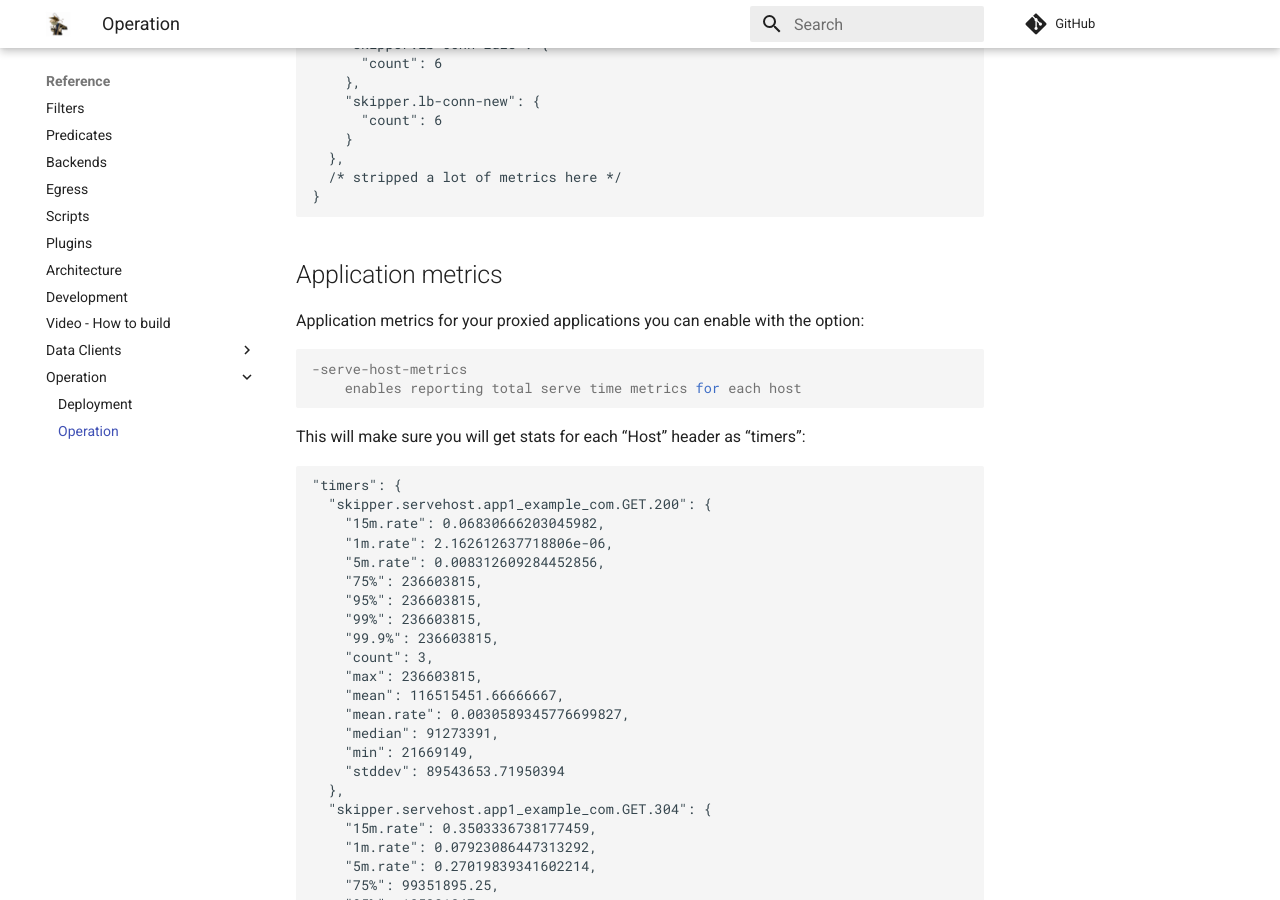
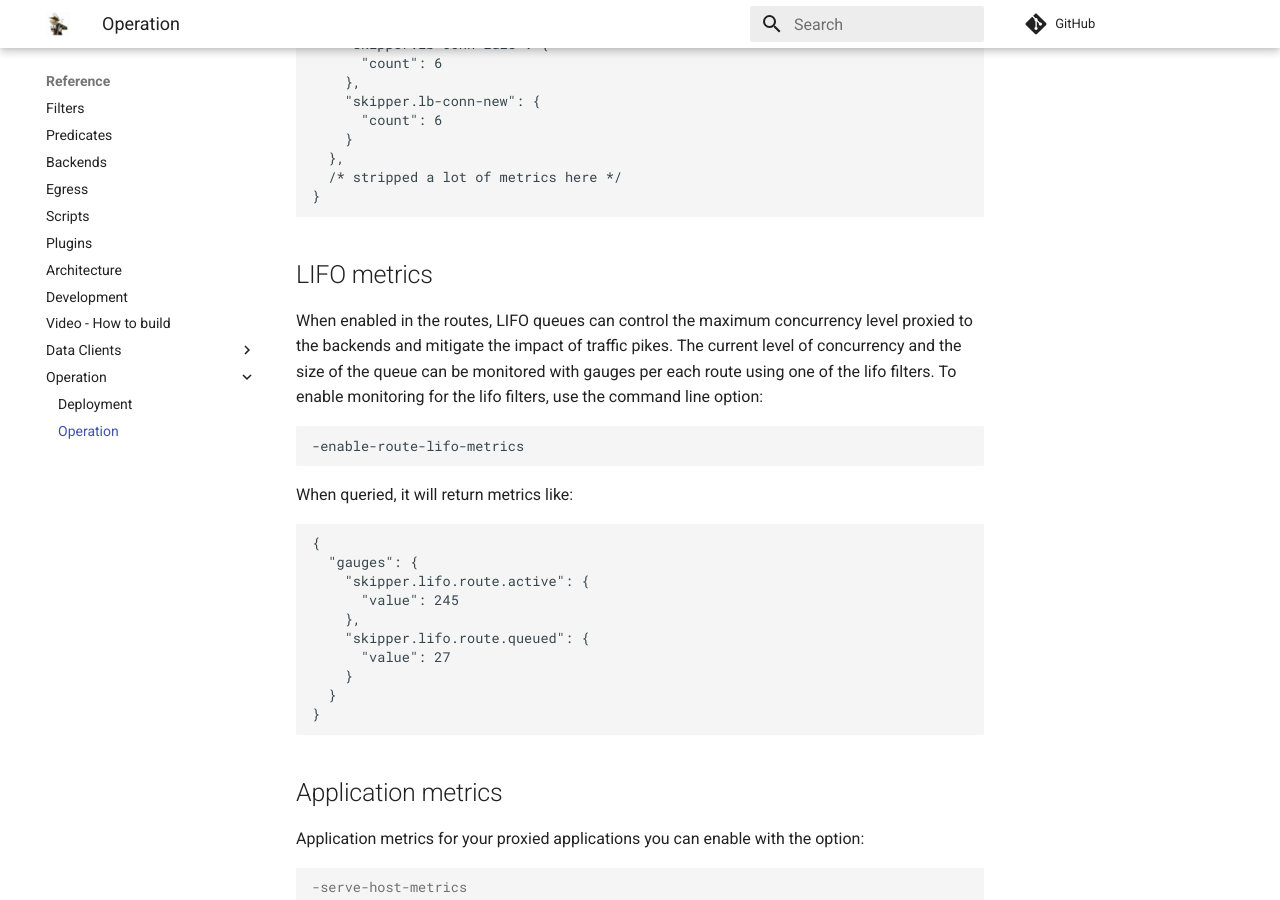
Before and after one commit to zalando/skipper, an MkDocs documentation site: the page built from docs/operation/operation.md, in a window 1280 px wide and 900 px high, scrolled down 4716 px. Built offline with MkDocs 1.6.1 and Material for MkDocs 9.7.7, drawn with Linux system fonts in a browser that asks for light colours; comment, search, counter and statistics services are not loaded.

Commit message:
update manual
Signed-off-by: Arpad Ryszka <arpad.ryszka@gmail.com>

```diff
--- a/docs/operation/operation.md
+++ b/docs/operation/operation.md
@@ -205,6 +205,30 @@ It will expose them in /metrics, for example json structure looks like this exam
         }
       },
       /* stripped a lot of metrics here */
+    }
+
+## LIFO metrics
+
+When enabled in the routes, LIFO queues can control the maximum concurrency level
+proxied to the backends and mitigate the impact of traffic pikes. The current
+level of concurrency and the size of the queue can be monitored with gauges per
+each route using one of the lifo filters. To enable monitoring for the lifo
+filters, use the command line option:
+
+    -enable-route-lifo-metrics
+
+When queried, it will return metrics like:
+
+
+    {
+      "gauges": {
+        "skipper.lifo.route.active": {
+          "value": 245
+        },
+        "skipper.lifo.route.queued": {
+          "value": 27
+        }
+      }
     }
 
 ## Application metrics
```
Also changed, not shown: docs/reference/filters.md (+14 -1 lines).
